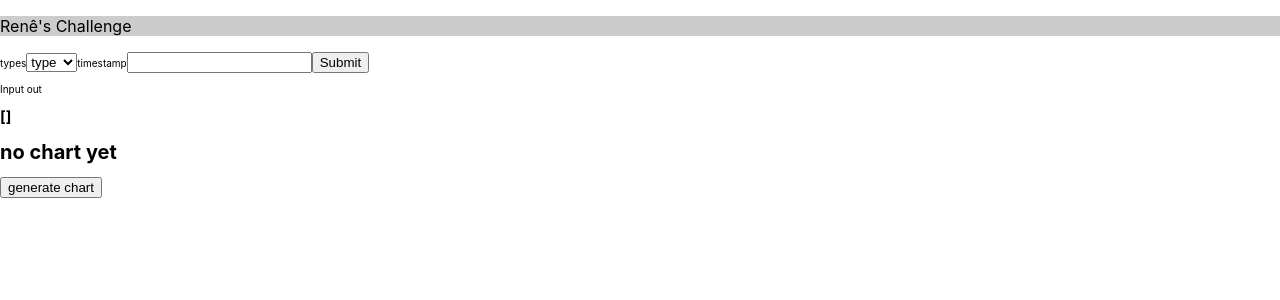
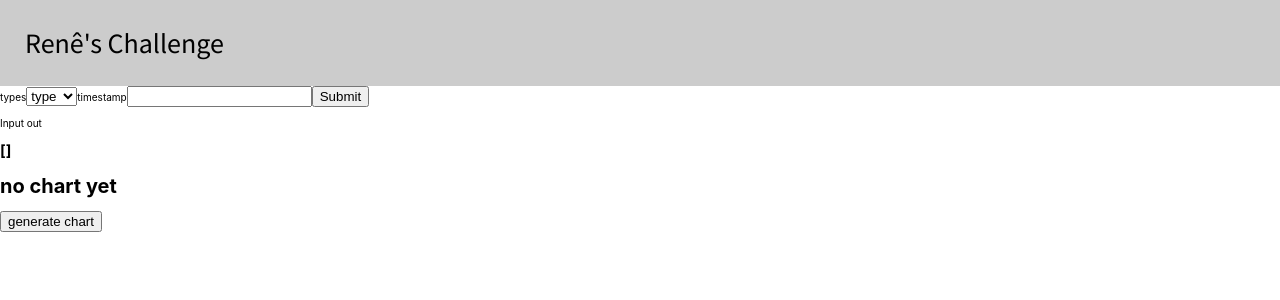
Before and after one commit to renemennab/challenge-chart-plot-with-commits, a React (Create React App) app: page / in a window 1280 px wide. Shown: the top 300 px of the page. Built offline with nearby package versions, Linux system fonts and the light colour scheme.

Commit message:
add styles to header

```diff
--- a/src/Components/Header/header.css
+++ b/src/Components/Header/header.css
@@ -1,5 +1,11 @@
 .header {
 	background-color: rgb(204, 204, 204);
 	height: 100%;
-	font-size: 1.6rem;
+	font-size: 2.8rem;
+	font-family: 'Source Sans Pro', sans-serif;
 }
+
+.header p {
+	padding: 2.5rem;
+	margin: 0;
+}
```
